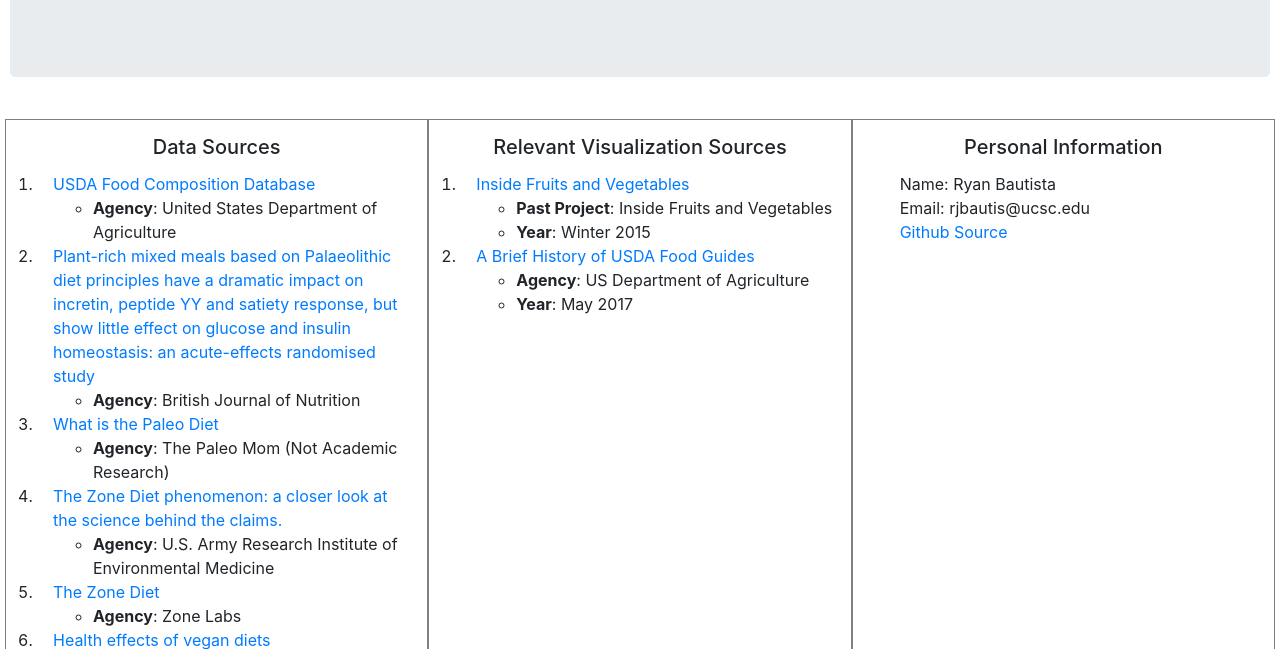
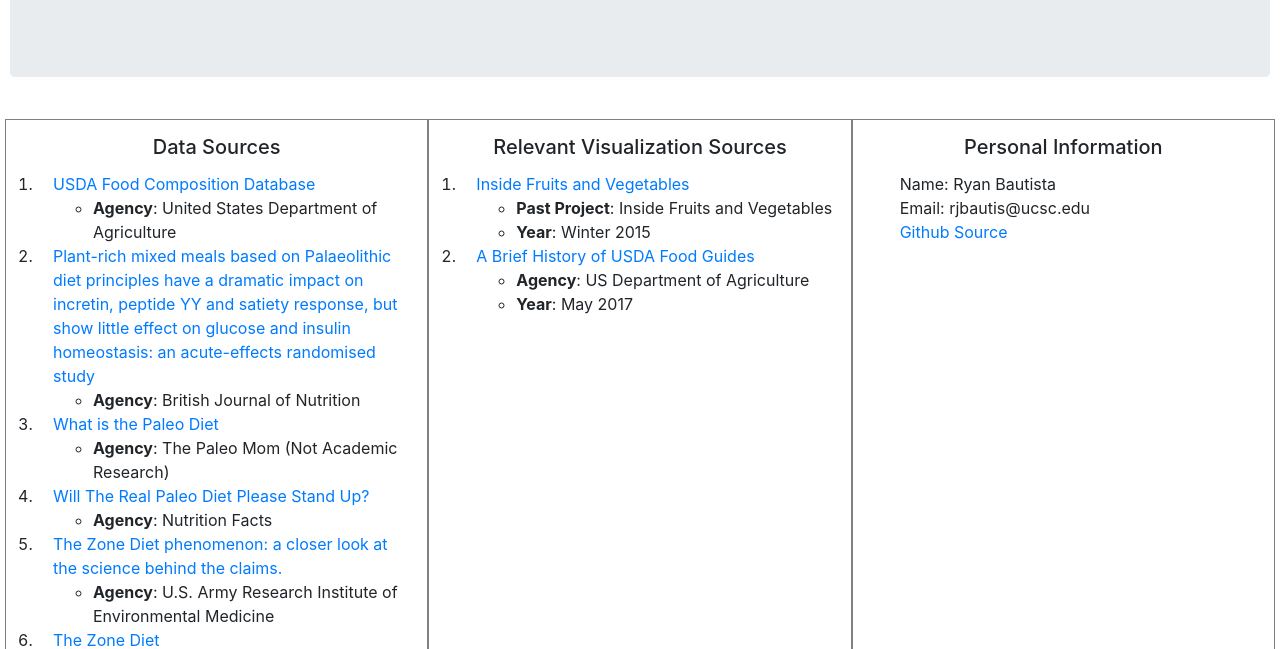
Before and after one commit to rjbautis-cs165/D3-GeoJSON-Spain-Population-Density, a plain HTML site: page finalprojectproposal.html in a window 1280 px wide. Shown: the part 299-948 px from the top of the page. Drawn offline with nearby package versions, Linux system fonts and the light colour scheme.

Commit message:
Update data sources

```diff
--- a/finalprojectproposal.html
+++ b/finalprojectproposal.html
@@ -39,6 +39,11 @@
                     <li style="padding-left:1em"><a href="https://www.thepaleomom.com/start-here/paleo-diet/">What is the Paleo Diet</a>
                         <ul>
                         <li><b>Agency</b>: The Paleo Mom (Not Academic Research)</li>
+                        </ul>
+                    </li>
+                    <li style="padding-left:1em"><a href="https://nutritionfacts.org/2014/09/23/will-the-real-paleo-diet-please-stand-up/">Will The Real Paleo Diet Please Stand Up?</a>
+                        <ul>
+                        <li><b>Agency</b>: Nutrition Facts</li>
                         </ul>
                     </li>
                     <li style="padding-left:1em"><a href="http://www.dtic.mil/dtic/tr/fulltext/u2/a412648.pdf">The Zone Diet phenomenon: a closer look at the science behind the claims.</a>
@@ -84,7 +89,7 @@
                     <li style="padding-left:1em">Name: Ryan Bautista </li>
                     <li style="padding-left:1em">Email: rjbautis@ucsc.edu</li>
                     <li style="padding-left:1em"><a href="https://github.com/rjbautis-cs165/rjbautis-cs165.github.io">Github Source</a></li>
-                </usl>
+                </ul>
             </div>
         </div>
     </body>
```
